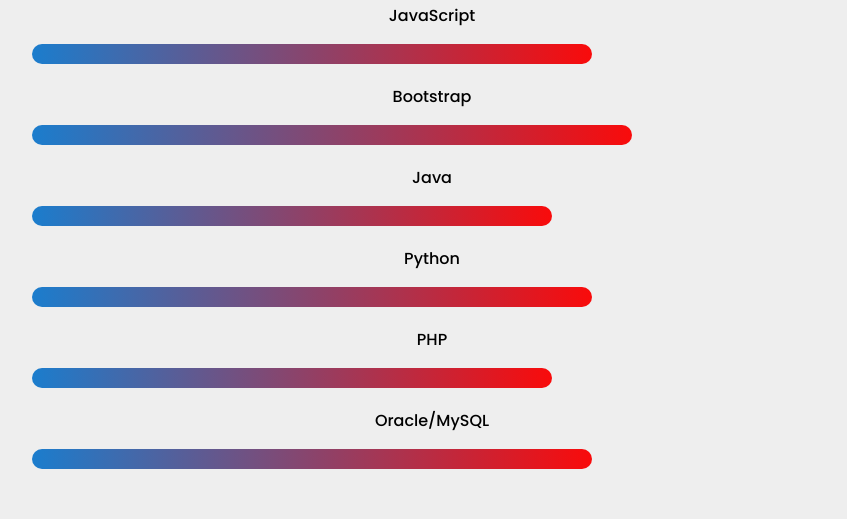
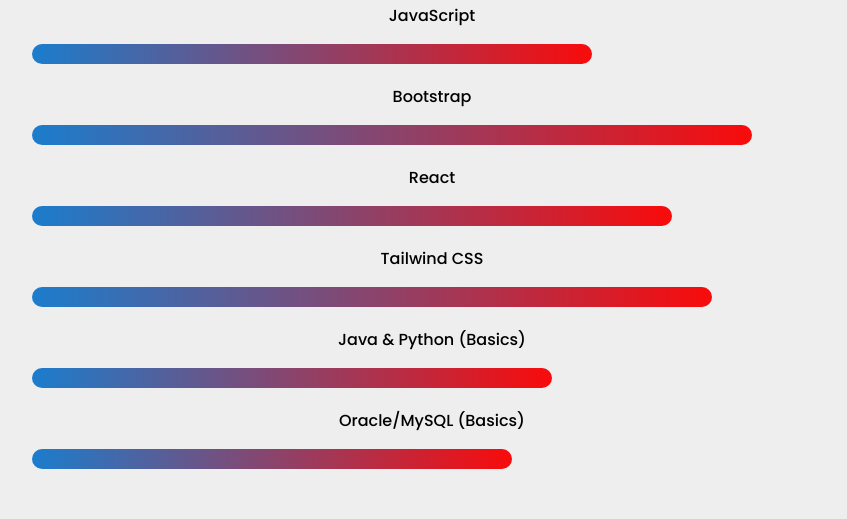
Before and after one commit to Shivang0484/my-portfolio, a plain HTML site: page index.html in a window 1280 px wide. Shown: the part 1539-2058 px from the top of the page, without its empty margins (208-1055 px from the left). Drawn offline with nearby package versions, Linux system fonts and the light colour scheme.

Commit message:
Update index.html

```diff
--- a/index.html
+++ b/index.html
@@ -46,7 +46,7 @@
             Science and Engineering.
             I have a strong foundation in web development, app development and programming languages, and I am always
             eager to learn and grow in the tech world.
-            My skills include: HTML, CSS, Bootstrap, JavaScript, Java, Python, PHP, MySQL.
+            My skills include: HTML, CSS, Bootstrap, JavaScript, React, Tailwind CSS.
             Explore my portfolio to learn more about my projects and journey!</p>
     </header>
 
@@ -94,23 +94,23 @@
             </div>
             <div class="skill">
                 <p>Bootstrap</p>
-                <div class="progress-bar" data-progress="75"></div>
+                <div class="progress-bar" data-progress="90"></div>
             </div>
             <div class="skill">
-                <p>Java</p>
+                <p>React</p>
+                <div class="progress-bar" data-progress="80"></div>
+            </div>
+            <div class="skill">
+                <p>Tailwind CSS</p>
+                <div class="progress-bar" data-progress="85"></div>
+            </div>
+            <div class="skill">
+                <p>Java & Python (Basics)</p>
                 <div class="progress-bar" data-progress="65"></div>
             </div>
             <div class="skill">
-                <p>Python</p>
-                <div class="progress-bar" data-progress="70"></div>
-            </div>
-            <div class="skill">
-                <p>PHP</p>
-                <div class="progress-bar" data-progress="65"></div>
-            </div>
-            <div class="skill">
-                <p>Oracle/MySQL</p>
-                <div class="progress-bar" data-progress="70"></div>
+                <p>Oracle/MySQL (Basics)</p>
+                <div class="progress-bar" data-progress="60"></div>
             </div>
         </section>
         <br>
```
